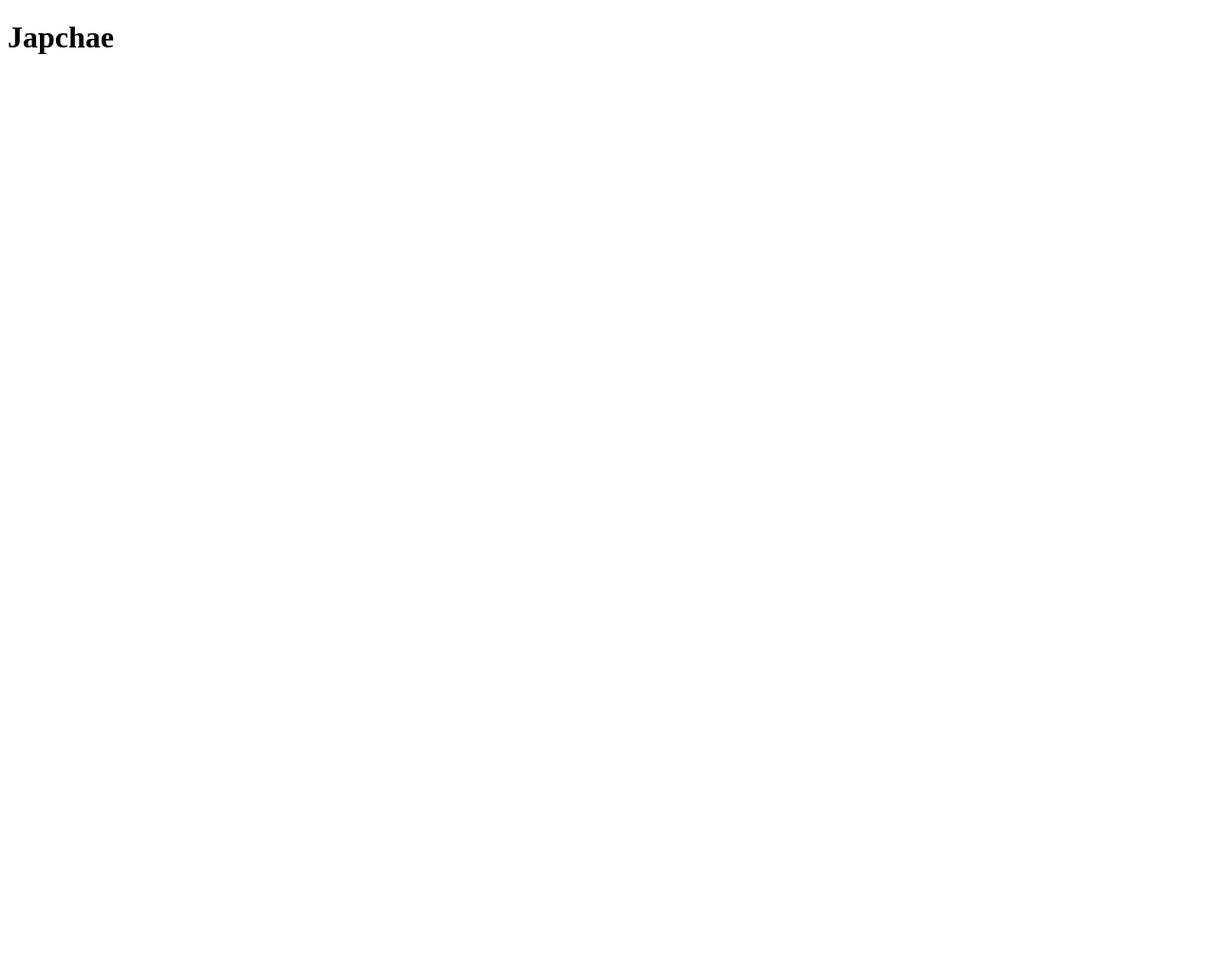
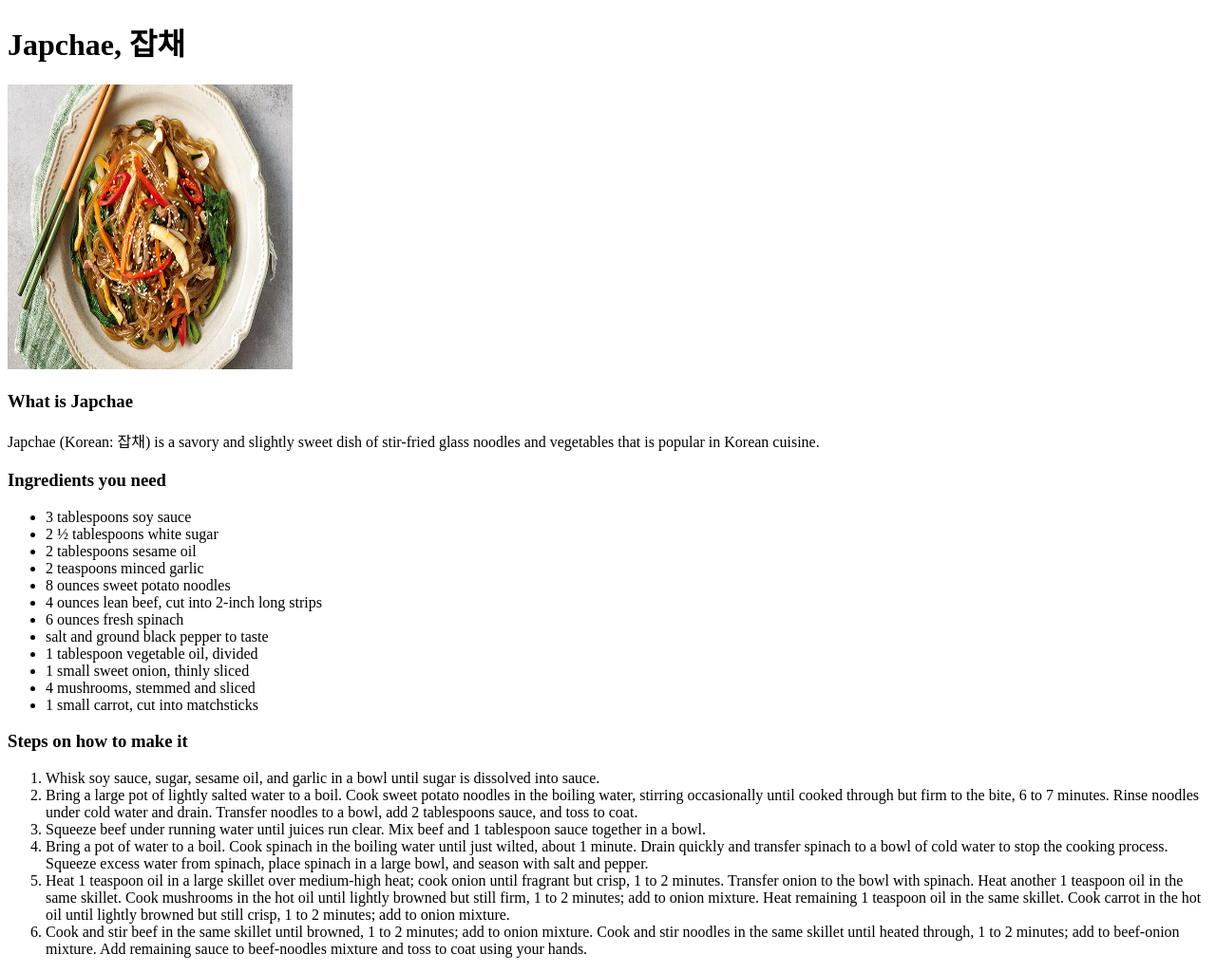
Before and after one commit to 115032/my-first-repo, a plain HTML site: page recipes/japchae.html in a window 1280 px wide. Shown: the whole page at 95% size. Before the commit the page ends 800 px from the top, so only its background shows below. Drawn offline with Linux system fonts and the light colour scheme.

Commit message:
japchae page completed

```diff
--- a/recipes/japchae.html
+++ b/recipes/japchae.html
@@ -1,11 +1,49 @@
 <!DOCTYPE html>
 <html lang="en">
+
 <head>
     <meta charset="UTF-8">
     <meta name="viewport" content="width=device-width, initial-scale=1.0">
     <title>Document</title>
 </head>
+
 <body>
-    <h1>Japchae</h1>
+    <h1>Japchae, 잡채</h1>
+    <img src="/img/japchae.jpg" height="300" width="300">
+
+    <h3>What is Japchae</h3>
+    <p>Japchae (Korean: 잡채) is a savory and slightly sweet dish of stir-fried glass noodles and vegetables that is
+        popular in Korean cuisine.</p>
+
+    <h3>Ingredients you need</h3>
+
+    <ul>
+        <li>3 tablespoons soy sauce</li>
+        <li>2 ½ tablespoons white sugar</li>
+        <li>2 tablespoons sesame oil</li>
+        <li>2 teaspoons minced garlic</li>
+        <li>8 ounces sweet potato noodles</li>
+        <li>4 ounces lean beef, cut into 2-inch long strips</li>
+        <li>6 ounces fresh spinach</li>
+        <li>salt and ground black pepper to taste</li>
+        <li>1 tablespoon vegetable oil, divided</li>
+        <li>1 small sweet onion, thinly sliced</li>
+        <li>4 mushrooms, stemmed and sliced</li>
+        <li>1 small carrot, cut into matchsticks</li>
+
+    </ul>
+
+    <h3>Steps on how to make it</h3>
+
+    <ol>
+      <li>Whisk soy sauce, sugar, sesame oil, and garlic in a bowl until sugar is dissolved into sauce.</li>
+      <li>Bring a large pot of lightly salted water to a boil. Cook sweet potato noodles in the boiling water, stirring occasionally until cooked through but firm to the bite, 6 to 7 minutes. Rinse noodles under cold water and drain. Transfer noodles to a bowl, add 2 tablespoons sauce, and toss to coat.</li>
+      <li>Squeeze beef under running water until juices run clear. Mix beef and 1 tablespoon sauce together in a bowl.</li>
+      <li>Bring a pot of water to a boil. Cook spinach in the boiling water until just wilted, about 1 minute. Drain quickly and transfer spinach to a bowl of cold water to stop the cooking process. Squeeze excess water from spinach, place spinach in a large bowl, and season with salt and pepper.</li>
+      <li>Heat 1 teaspoon oil in a large skillet over medium-high heat; cook onion until fragrant but crisp, 1 to 2 minutes. Transfer onion to the bowl with spinach. Heat another 1 teaspoon oil in the same skillet. Cook mushrooms in the hot oil until lightly browned but still firm, 1 to 2 minutes; add to onion mixture. Heat remaining 1 teaspoon oil in the same skillet. Cook carrot in the hot oil until lightly browned but still crisp, 1 to 2 minutes; add to onion mixture.</li>
+      <li>Cook and stir beef in the same skillet until browned, 1 to 2 minutes; add to onion mixture. Cook and stir noodles in the same skillet until heated through, 1 to 2 minutes; add to beef-onion mixture. Add remaining sauce to beef-noodles mixture and toss to coat using your hands.</li>
+    </ol>
+
 </body>
+
 </html>
```
